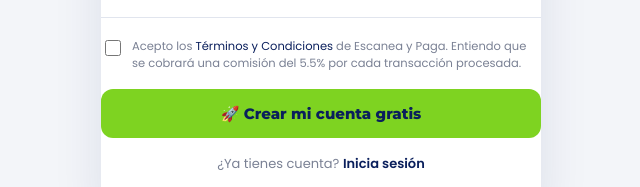
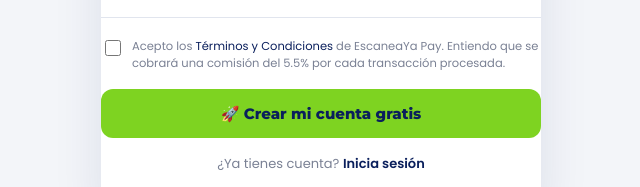
Before and after one commit to escaneayapanama/ESCANEAYA-PAY, a plain HTML site: page registro-eyp.html in a window 1280 px wide. Shown: the part 622-809 px from the top of the page, 319-959 px from the left. Drawn offline with Linux system fonts and the light colour scheme.

Commit message:
Update registro-eyp.html

```diff
--- a/registro-eyp.html
+++ b/registro-eyp.html
@@ -98,7 +98,7 @@
     <div class="terminos">
       <label>
         <input type="checkbox" id="acepto-terminos">
-        <span>Acepto los <a href="#" onclick="alert('Términos próximamente')">Términos y Condiciones</a> de Escanea y Paga. Entiendo que se cobrará una comisión del 5.5% por cada transacción procesada.</span>
+        <span>Acepto los <a href="#" onclick="alert('Términos próximamente')">Términos y Condiciones</a> de EscaneaYa Pay. Entiendo que se cobrará una comisión del 5.5% por cada transacción procesada.</span>
       </label>
     </div>
 
```
